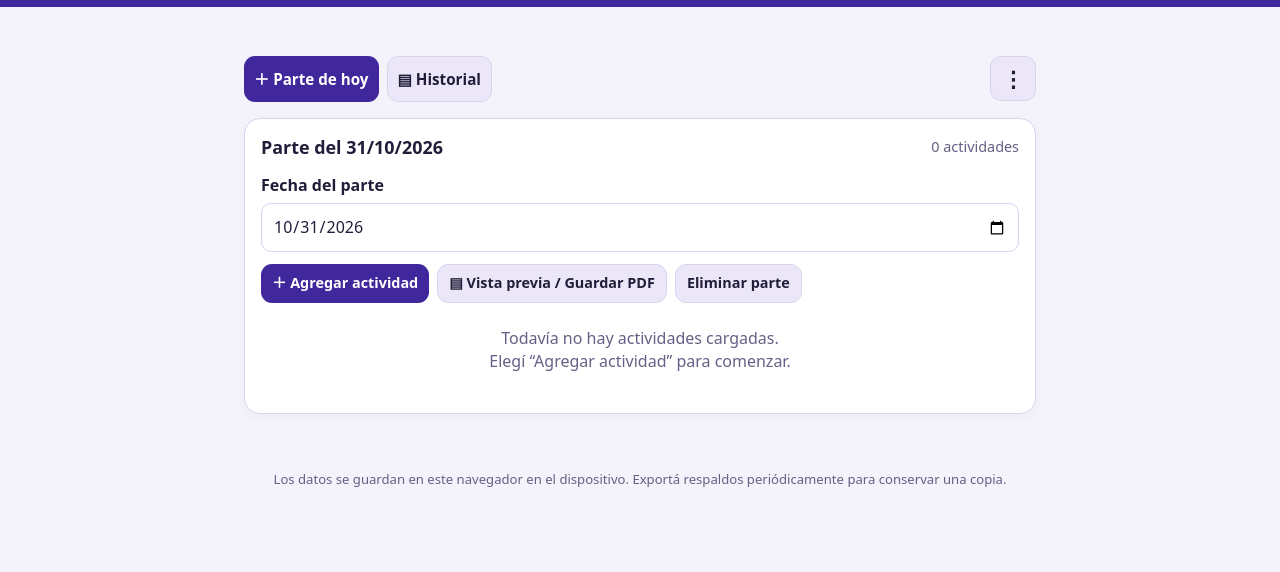
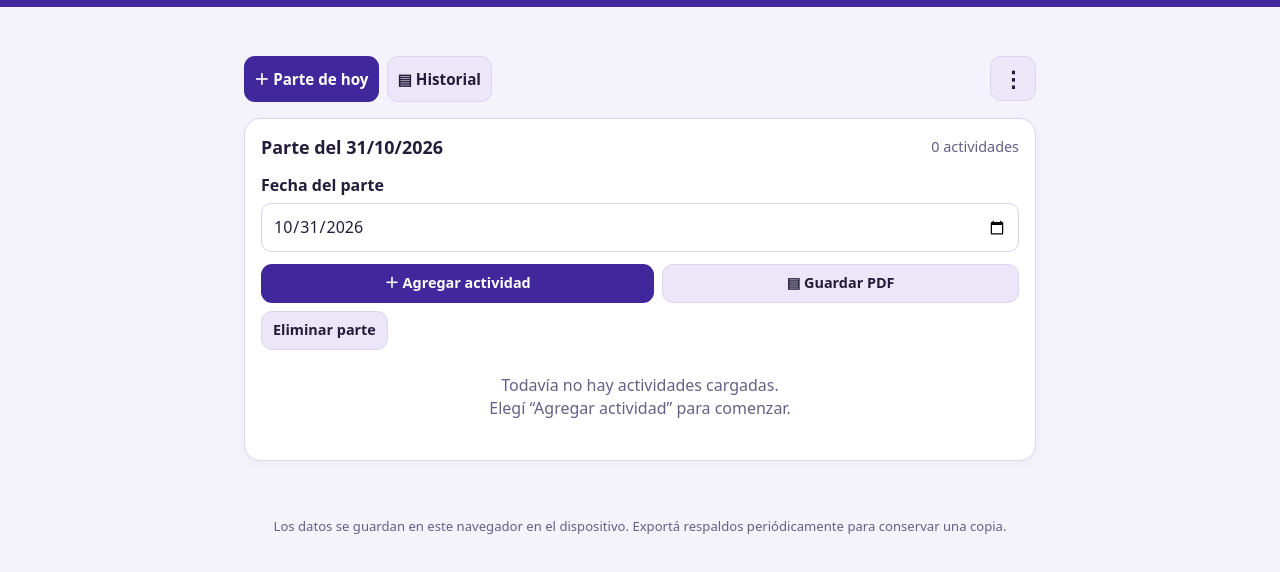
Before and after one commit to Arnoldragon/parte-diario, a plain HTML site: page index.html in a window 1280 px wide. Shown: the part 76-648 px from the top of the page. Drawn offline with Linux system fonts and the light colour scheme.

Commit message:
Add files via upload

```diff
--- a/index.html
+++ b/index.html
@@ -65,6 +65,9 @@ button.mic.recording{background:var(--danger);color:#fff;border-color:var(--dang
 .menu.hidden{display:none!important}
 .menu button{background:transparent;color:var(--text);width:100%;justify-content:flex-start;border-radius:8px;padding:13px 12px;font-weight:600}
 .menu button:hover,.menu button:active{background:var(--soft)}
+.partActions{flex-direction:column;align-items:flex-start;gap:8px}
+.partActions .topRow{margin-top:0;width:100%}
+.partActions .topRow button{flex:1 1 auto}
 </style>
 </head>
 <body>
@@ -80,7 +83,7 @@ button.mic.recording{background:var(--danger);color:#fff;border-color:var(--dang
 <section class="card" id="partCard">
 <div class="row"><h2 id="partHeading">Parte diario</h2><span class="muted" id="pointCount">0 actividades</span></div>
 <label for="partDate">Fecha del parte</label><input type="date" id="partDate">
-<div class="actions no-print"><button id="addPointBtn">＋ Agregar actividad</button><button class="secondary" id="pdfBtn">▤ Vista previa / Guardar PDF</button><button class="secondary" id="deletePartBtn">Eliminar parte</button></div>
+<div class="actions no-print partActions"><div class="actions topRow"><button id="addPointBtn">＋ Agregar actividad</button><button class="secondary" id="pdfBtn">▤ Guardar PDF</button></div><button class="secondary" id="deletePartBtn">Eliminar parte</button></div>
 <div id="pointsList"></div>
 <div id="noPoints" class="empty">Todavía no hay actividades cargadas.<br>Elegí “Agregar actividad” para comenzar.</div>
 </section>
--- a/sw.js
+++ b/sw.js
@@ -1,7 +1,7 @@
 /* Parte diario - service worker (uso sin conexión)
    Si actualizás index.html en GitHub, cambiá el número de versión de abajo (v1 -> v2)
    para que los celulares descarguen la versión nueva. */
-const CACHE = 'parte-diario-v3';
+const CACHE = 'parte-diario-v4';
 const ARCHIVOS = ['./', 'index.html', 'manifest.webmanifest', 'icon-192.png', 'icon-512.png', 'apple-touch-icon.png'];
 
 self.addEventListener('install', e => {
```
